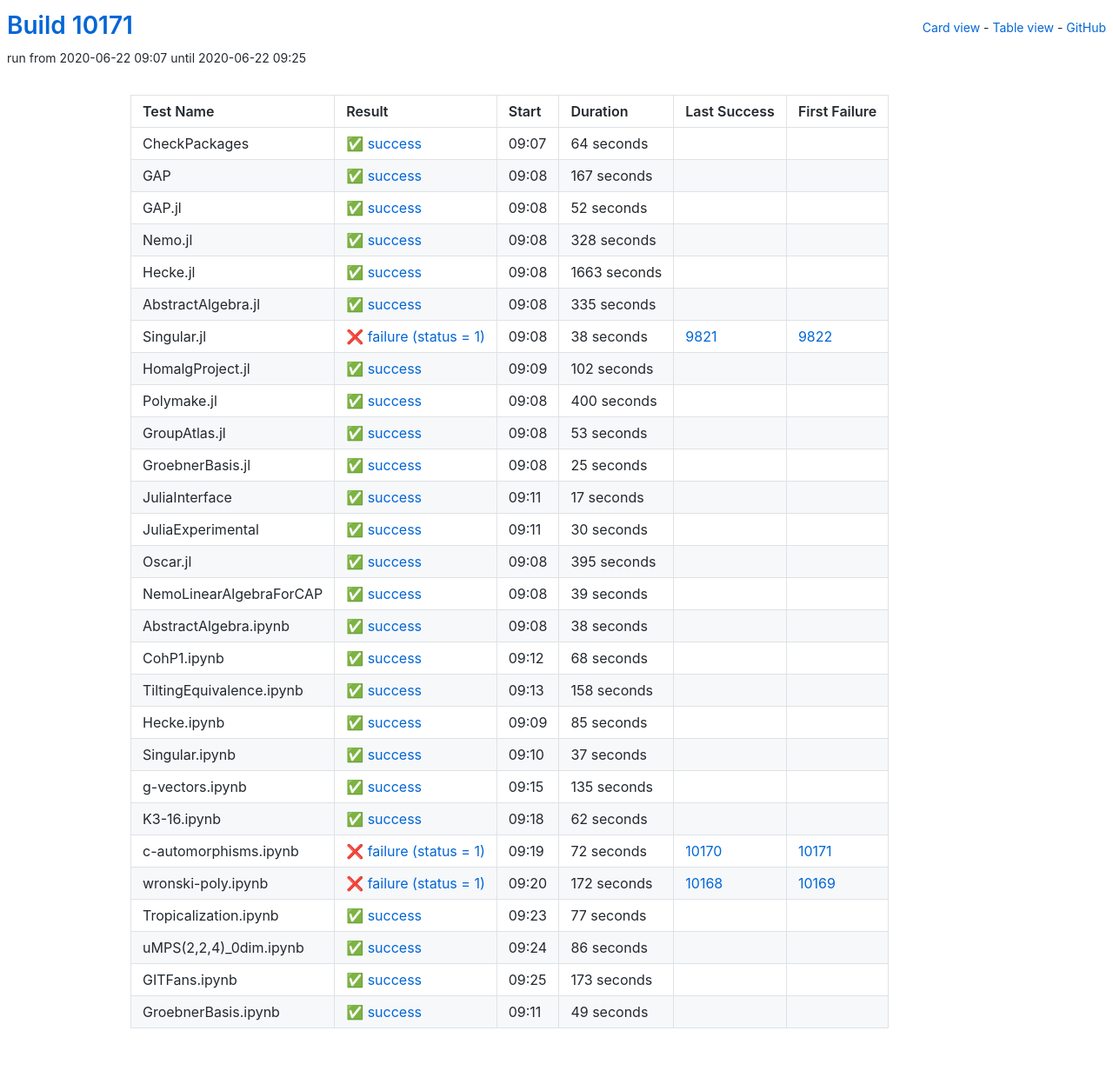
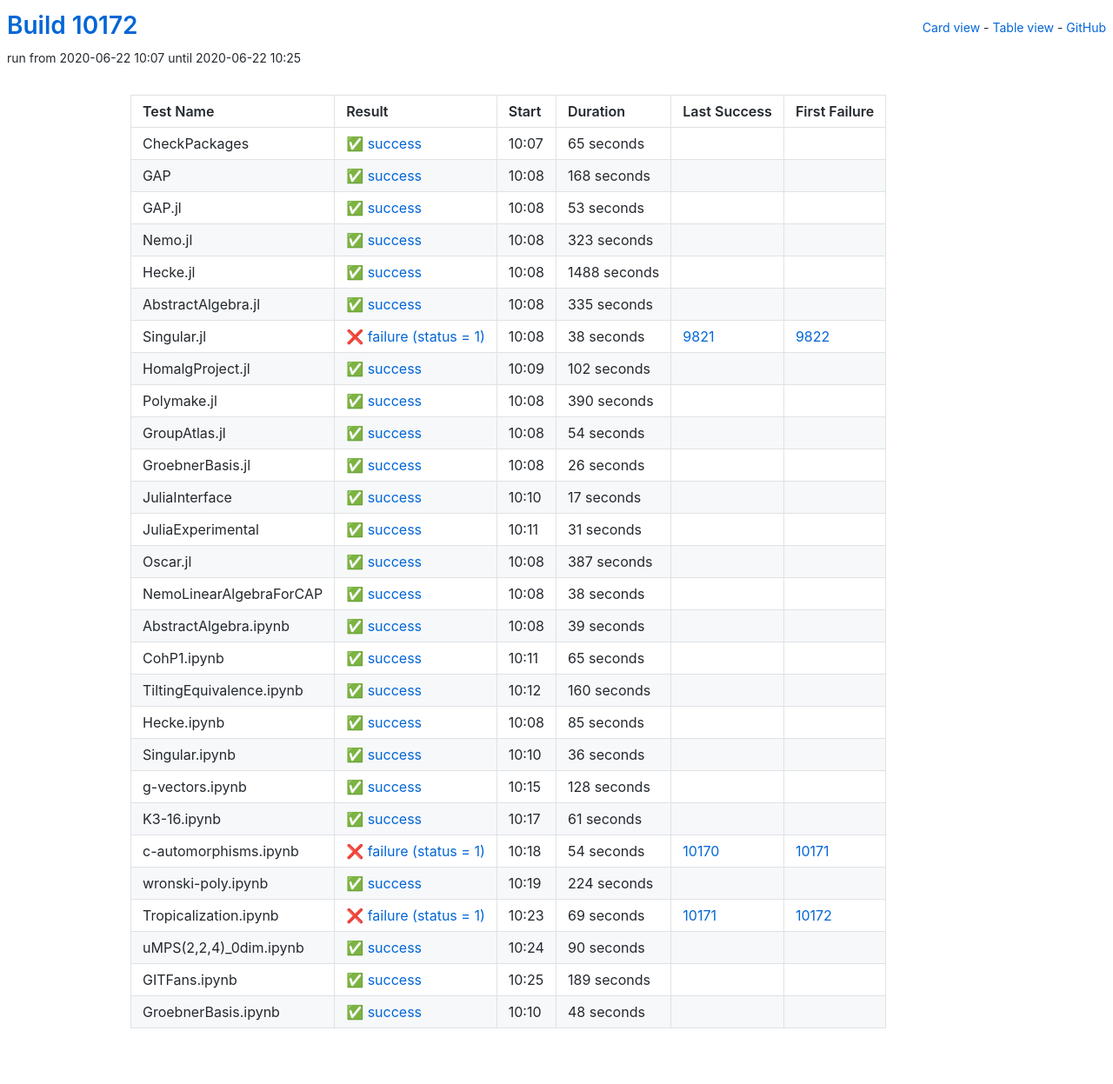
Before and after one commit to oscar-system/oscar-ci-status, a Jekyll site: the page built from table.html, in a window 1280 px wide. Shown: the whole page at 87% size. Built offline with Jekyll 4.4.1, drawn with Linux system fonts in a browser that asks for light colours.

Commit message:
Build #10172

```diff
--- a/_data/ci.yml
+++ b/_data/ci.yml
@@ -1,6 +1,6 @@
 ---
-build: 10171
-build_url: https://oscarci.mathematik.uni-kl.de/job/oscar/10171/
+build: 10172
+build_url: https://oscarci.mathematik.uni-kl.de/job/oscar/10172/
 job: oscar
 organization: oscar-system
 repo: oscar-ci-status
@@ -8,68 +8,68 @@
 tests:
 - name: CheckPackages
   id: checkpackages
-  log: https://oscarci.mathematik.uni-kl.de/job/oscar/10171/artifact/logs/build-10171/CheckPackages.log
-  start: 2020-06-22 09:07
+  log: https://oscarci.mathematik.uni-kl.de/job/oscar/10172/artifact/logs/build-10172/CheckPackages.log
+  start: 2020-06-22 10:07
   success: true
   exitcode: 0
   status: success
-  duration: 64
+  duration: 65
   last_success: false
   last_success_url:
   first_failure: false
   first_failure_url:
 - name: GAP
   id: gap
-  log: https://oscarci.mathematik.uni-kl.de/job/oscar/10171/artifact/logs/build-10171/GAP.log
-  start: 2020-06-22 09:08
+  log: https://oscarci.mathematik.uni-kl.de/job/oscar/10172/artifact/logs/build-10172/GAP.log
+  start: 2020-06-22 10:08
   success: true
   exitcode: 0
   status: success
-  duration: 167
+  duration: 168
   last_success: false
   last_success_url:
   first_failure: false
   first_failure_url:
 - name: GAP.jl
   id: gap-jl
-  log: https://oscarci.mathematik.uni-kl.de/job/oscar/10171/artifact/logs/build-10171/GAP.jl.log
-  start: 2020-06-22 09:08
+  log: https://oscarci.mathematik.uni-kl.de/job/oscar/10172/artifact/logs/build-10172/GAP.jl.log
+  start: 2020-06-22 10:08
   success: true
   exitcode: 0
   status: success
-  duration: 52
+  duration: 53
   last_success: false
   last_success_url:
   first_failure: false
   first_failure_url:
 - name: Nemo.jl
   id: nemo-jl
-  log: https://oscarci.mathematik.uni-kl.de/job/oscar/10171/artifact/logs/build-10171/Nemo.jl.log
-  start: 2020-06-22 09:08
+  log: https://oscarci.mathematik.uni-kl.de/job/oscar/10172/artifact/logs/build-10172/Nemo.jl.log
+  start: 2020-06-22 10:08
   success: true
   exitcode: 0
   status: success
-  duration: 328
+  duration: 323
   last_success: false
   last_success_url:
   first_failure: false
   first_failure_url:
 - name: Hecke.jl
   id: hecke-jl
-  log: https://oscarci.mathematik.uni-kl.de/job/oscar/10171/artifact/logs/build-10171/Hecke.jl.log
-  start: 2020-06-22 09:08
+  log: https://oscarci.mathematik.uni-kl.de/job/oscar/10172/artifact/logs/build-10172/Hecke.jl.log
+  start: 2020-06-22 10:08
   success: true
   exitcode: 0
   status: success
-  duration: 1663
+  duration: 1488
   last_success: false
   last_success_url:
   first_failure: false
   first_failure_url:
 - name: AbstractAlgebra.jl
   id: abstractalgebra-jl
-  log: https://oscarci.mathematik.uni-kl.de/job/oscar/10171/artifact/logs/build-10171/AbstractAlgebra.jl.log
-  start: 2020-06-22 09:08
+  log: https://oscarci.mathematik.uni-kl.de/job/oscar/10172/artifact/logs/build-10172/AbstractAlgebra.jl.log
+  start: 2020-06-22 10:08
   success: true
   exitcode: 0
   status: success
@@ -80,8 +80,8 @@
   first_failure_url:
 - name: Singular.jl
   id: singular-jl
-  log: https://oscarci.mathematik.uni-kl.de/job/oscar/10171/artifact/logs/build-10171/Singular.jl.log
-  start: 2020-06-22 09:08
+  log: https://oscarci.mathematik.uni-kl.de/job/oscar/10172/artifact/logs/build-10172/Singular.jl.log
+  start: 2020-06-22 10:08
   success: false
   exitcode: 1
   status: failure
@@ -92,8 +92,8 @@
   first_failure_url: https://oscarci.mathematik.uni-kl.de/job/oscar/9822/
 - name: HomalgProject.jl
   id: homalgproject-jl
-  log: https://oscarci.mathematik.uni-kl.de/job/oscar/10171/artifact/logs/build-10171/HomalgProject.jl.log
-  start: 2020-06-22 09:09
+  log: https://oscarci.mathematik.uni-kl.de/job/oscar/10172/artifact/logs/build-10172/HomalgProject.jl.log
+  start: 2020-06-22 10:09
   success: true
   exitcode: 0
   status: success
@@ -104,44 +104,44 @@
   first_failure_url:
 - name: Polymake.jl
   id: polymake-jl
-  log: https://oscarci.mathematik.uni-kl.de/job/oscar/10171/artifact/logs/build-10171/Polymake.jl.log
-  start: 2020-06-22 09:08
+  log: https://oscarci.mathematik.uni-kl.de/job/oscar/10172/artifact/logs/build-10172/Polymake.jl.log
+  start: 2020-06-22 10:08
   success: true
   exitcode: 0
   status: success
-  duration: 400
+  duration: 390
   last_success: false
   last_success_url:
   first_failure: false
   first_failure_url:
 - name: GroupAtlas.jl
   id: groupatlas-jl
-  log: https://oscarci.mathematik.uni-kl.de/job/oscar/10171/artifact/logs/build-10171/GroupAtlas.jl.log
-  start: 2020-06-22 09:08
+  log: https://oscarci.mathematik.uni-kl.de/job/oscar/10172/artifact/logs/build-10172/GroupAtlas.jl.log
+  start: 2020-06-22 10:08
   success: true
   exitcode: 0
   status: success
-  duration: 53
+  duration: 54
   last_success: false
   last_success_url:
   first_failure: false
   first_failure_url:
 - name: GroebnerBasis.jl
   id: groebnerbasis-jl
-  log: https://oscarci.mathematik.uni-kl.de/job/oscar/10171/artifact/logs/build-10171/GroebnerBasis.jl.log
-  start: 2020-06-22 09:08
+  log: https://oscarci.mathematik.uni-kl.de/job/oscar/10172/artifact/logs/build-10172/GroebnerBasis.jl.log
+  start: 2020-06-22 10:08
   success: true
   exitcode: 0
   status: success
-  duration: 25
+  duration: 26
   last_success: false
   last_success_url:
   first_failure: false
   first_failure_url:
 - name: JuliaInterface
   id: juliainterface
-  log: https://oscarci.mathematik.uni-kl.de/job/oscar/10171/artifact/logs/build-10171/JuliaInterface.log
-  start: 2020-06-22 09:11
+  log: https://oscarci.mathematik.uni-kl.de/job/oscar/10172/artifact/logs/build-10172/JuliaInterface.log
+  start: 2020-06-22 10:10
   success: true
   exitcode: 0
   status: success
@@ -152,32 +152,44 @@
   first_failure_url:
 - name: JuliaExperimental
   id: juliaexperimental
-  log: https://oscarci.mathematik.uni-kl.de/job/oscar/10171/artifact/logs/build-10171/JuliaExperimental.log
-  start: 2020-06-22 09:11
+  log: https://oscarci.mathematik.uni-kl.de/job/oscar/10172/artifact/logs/build-10172/JuliaExperimental.log
+  start: 2020-06-22 10:11
   success: true
   exitcode: 0
   status: success
-  duration: 30
+  duration: 31
   last_success: false
   last_success_url:
   first_failure: false
   first_failure_url:
 - name: Oscar.jl
   id: oscar-jl
-  log: https://oscarci.mathematik.uni-kl.de/job/oscar/10171/artifact/logs/build-10171/Oscar.jl.log
-  start: 2020-06-22 09:08
+  log: https://oscarci.mathematik.uni-kl.de/job/oscar/10172/artifact/logs/build-10172/Oscar.jl.log
+  start: 2020-06-22 10:08
   success: true
   exitcode: 0
   status: success
-  duration: 395
+  duration: 387
   last_success: false
   last_success_url:
   first_failure: false
   first_failure_url:
 - name: NemoLinearAlgebraForCAP
   id: nemolinearalgebraforcap
-  log: https://oscarci.mathematik.uni-kl.de/job/oscar/10171/artifact/logs/build-10171/NemoLinearAlgebraForCAP.log
-  start: 2020-06-22 09:08
+  log: https://oscarci.mathematik.uni-kl.de/job/oscar/10172/artifact/logs/build-10172/NemoLinearAlgebraForCAP.log
+  start: 2020-06-22 10:08
+  success: true
+  exitcode: 0
+  status: success
+  duration: 38
+  last_success: false
+  last_success_url:
+  first_failure: false
+  first_failure_url:
+- name: AbstractAlgebra.ipynb
+  id: abstractalgebra-ipynb
+  log: https://oscarci.mathematik.uni-kl.de/job/oscar/10172/artifact/logs/build-10172/AbstractAlgebra.ipynb.log
+  start: 2020-06-22 10:08
   success: true
   exitcode: 0
   status: success
@@ -186,46 +198,34 @@
   last_success_url:
   first_failure: false
   first_failure_url:
-- name: AbstractAlgebra.ipynb
-  id: abstractalgebra-ipynb
-  log: https://oscarci.mathematik.uni-kl.de/job/oscar/10171/artifact/logs/build-10171/AbstractAlgebra.ipynb.log
-  start: 2020-06-22 09:08
+- name: CohP1.ipynb
+  id: cohp1-ipynb
+  log: https://oscarci.mathematik.uni-kl.de/job/oscar/10172/artifact/logs/build-10172/CohP1.ipynb.log
+  start: 2020-06-22 10:11
   success: true
   exitcode: 0
   status: success
-  duration: 38
-  last_success: false
-  last_success_url:
-  first_failure: false
-  first_failure_url:
-- name: CohP1.ipynb
-  id: cohp1-ipynb
-  log: https://oscarci.mathematik.uni-kl.de/job/oscar/10171/artifact/logs/build-10171/CohP1.ipynb.log
-  start: 2020-06-22 09:12
-  success: true
-  exitcode: 0
-  status: success
-  duration: 68
+  duration: 65
   last_success: false
   last_success_url:
   first_failure: false
   first_failure_url:
 - name: TiltingEquivalence.ipynb
   id: tiltingequivalence-ipynb
-  log: https://oscarci.mathematik.uni-kl.de/job/oscar/10171/artifact/logs/build-10171/TiltingEquivalence.ipynb.log
-  start: 2020-06-22 09:13
+  log: https://oscarci.mathematik.uni-kl.de/job/oscar/10172/artifact/logs/build-10172/TiltingEquivalence.ipynb.log
+  start: 2020-06-22 10:12
   success: true
   exitcode: 0
   status: success
-  duration: 158
+  duration: 160
   last_success: false
   last_success_url:
   first_failure: false
   first_failure_url:
 - name: Hecke.ipynb
   id: hecke-ipynb
-  log: https://oscarci.mathematik.uni-kl.de/job/oscar/10171/artifact/logs/build-10171/Hecke.ipynb.log
-  start: 2020-06-22 09:09
+  log: https://oscarci.mathematik.uni-kl.de/job/oscar/10172/artifact/logs/build-10172/Hecke.ipynb.log
+  start: 2020-06-22 10:08
   success: true
   exitcode: 0
   status: success
@@ -236,108 +236,108 @@
   first_failure_url:
 - name: Singular.ipynb
   id: singular-ipynb
-  log: https://oscarci.mathematik.uni-kl.de/job/oscar/10171/artifact/logs/build-10171/Singular.ipynb.log
-  start: 2020-06-22 09:10
+  log: https://oscarci.mathematik.uni-kl.de/job/oscar/10172/artifact/logs/build-10172/Singular.ipynb.log
+  start: 2020-06-22 10:10
   success: true
   exitcode: 0
   status: success
-  duration: 37
+  duration: 36
   last_success: false
   last_success_url:
   first_failure: false
   first_failure_url:
 - name: g-vectors.ipynb
   id: g-vectors-ipynb
-  log: https://oscarci.mathematik.uni-kl.de/job/oscar/10171/artifact/logs/build-10171/g-vectors.ipynb.log
-  start: 2020-06-22 09:15
+  log: https://oscarci.mathematik.uni-kl.de/job/oscar/10172/artifact/logs/build-10172/g-vectors.ipynb.log
+  start: 2020-06-22 10:15
   success: true
   exitcode: 0
   status: success
-  duration: 135
+  duration: 128
   last_success: false
   last_success_url:
   first_failure: false
   first_failure_url:
 - name: K3-16.ipynb
   id: k3-16-ipynb
-  log: https://oscarci.mathematik.uni-kl.de/job/oscar/10171/artifact/logs/build-10171/K3-16.ipynb.log
-  start: 2020-06-22 09:18
+  log: https://oscarci.mathematik.uni-kl.de/job/oscar/10172/artifact/logs/build-10172/K3-16.ipynb.log
+  start: 2020-06-22 10:17
   success: true
   exitcode: 0
   status: success
-  duration: 62
+  duration: 61
   last_success: false
   last_success_url:
   first_failure: false
   first_failure_url:
 - name: c-automorphisms.ipynb
   id: c-automorphisms-ipynb
-  log: https://oscarci.mathematik.uni-kl.de/job/oscar/10171/artifact/logs/build-10171/c-automorphisms.ipynb.log
-  start: 2020-06-22 09:19
+  log: https://oscarci.mathematik.uni-kl.de/job/oscar/10172/artifact/logs/build-10172/c-automorphisms.ipynb.log
+  start: 2020-06-22 10:18
   success: false
   exitcode: 1
   status: failure
-  duration: 72
+  duration: 54
   last_success: 10170
   last_success_url: https://oscarci.mathematik.uni-kl.de/job/oscar/10170/
   first_failure: 10171
   first_failure_url: https://oscarci.mathematik.uni-kl.de/job/oscar/10171/
 - name: wronski-poly.ipynb
   id: wronski-poly-ipynb
-  log: https://oscarci.mathematik.uni-kl.de/job/oscar/10171/artifact/logs/build-10171/wronski-poly.ipynb.log
-  start: 2020-06-22 09:20
-  success: false
-  exitcode: 1
-  status: failure
-  duration: 172
-  last_success: 10168
-  last_success_url: https://oscarci.mathematik.uni-kl.de/job/oscar/10168/
-  first_failure: 10169
-  first_failure_url: https://oscarci.mathematik.uni-kl.de/job/oscar/10169/
-- name: Tropicalization.ipynb
-  id: tropicalization-ipynb
-  log: https://oscarci.mathematik.uni-kl.de/job/oscar/10171/artifact/logs/build-10171/Tropicalization.ipynb.log
-  start: 2020-06-22 09:23
+  log: https://oscarci.mathematik.uni-kl.de/job/oscar/10172/artifact/logs/build-10172/wronski-poly.ipynb.log
+  start: 2020-06-22 10:19
   success: true
   exitcode: 0
   status: success
-  duration: 77
+  duration: 224
   last_success: false
   last_success_url:
   first_failure: false
   first_failure_url:
+- name: Tropicalization.ipynb
+  id: tropicalization-ipynb
+  log: https://oscarci.mathematik.uni-kl.de/job/oscar/10172/artifact/logs/build-10172/Tropicalization.ipynb.log
+  start: 2020-06-22 10:23
+  success: false
+  exitcode: 1
+  status: failure
+  duration: 69
+  last_success: 10171
+  last_success_url: https://oscarci.mathematik.uni-kl.de/job/oscar/10171/
+  first_failure: 10172
+  first_failure_url: https://oscarci.mathematik.uni-kl.de/job/oscar/10172/
 - name: uMPS(2,2,4)_0dim.ipynb
   id: umps-2-2-4-0dim-ipynb
-  log: https://oscarci.mathematik.uni-kl.de/job/oscar/10171/artifact/logs/build-10171/uMPS-2-2-4-_0dim.ipynb.log
-  start: 2020-06-22 09:24
+  log: https://oscarci.mathematik.uni-kl.de/job/oscar/10172/artifact/logs/build-10172/uMPS-2-2-4-_0dim.ipynb.log
+  start: 2020-06-22 10:24
   success: true
   exitcode: 0
   status: success
-  duration: 86
+  duration: 90
   last_success: false
   last_success_url:
   first_failure: false
   first_failure_url:
 - name: GITFans.ipynb
   id: gitfans-ipynb
-  log: https://oscarci.mathematik.uni-kl.de/job/oscar/10171/artifact/logs/build-10171/GITFans.ipynb.log
-  start: 2020-06-22 09:25
+  log: https://oscarci.mathematik.uni-kl.de/job/oscar/10172/artifact/logs/build-10172/GITFans.ipynb.log
+  start: 2020-06-22 10:25
   success: true
   exitcode: 0
   status: success
-  duration: 173
+  duration: 189
   last_success: false
   last_success_url:
   first_failure: false
   first_failure_url:
 - name: GroebnerBasis.ipynb
   id: groebnerbasis-ipynb
-  log: https://oscarci.mathematik.uni-kl.de/job/oscar/10171/artifact/logs/build-10171/GroebnerBasis.ipynb.log
-  start: 2020-06-22 09:11
+  log: https://oscarci.mathematik.uni-kl.de/job/oscar/10172/artifact/logs/build-10172/GroebnerBasis.ipynb.log
+  start: 2020-06-22 10:10
   success: true
   exitcode: 0
   status: success
-  duration: 49
+  duration: 48
   last_success: false
   last_success_url:
   first_failure: false
```
Also changed, not shown: README.md.
